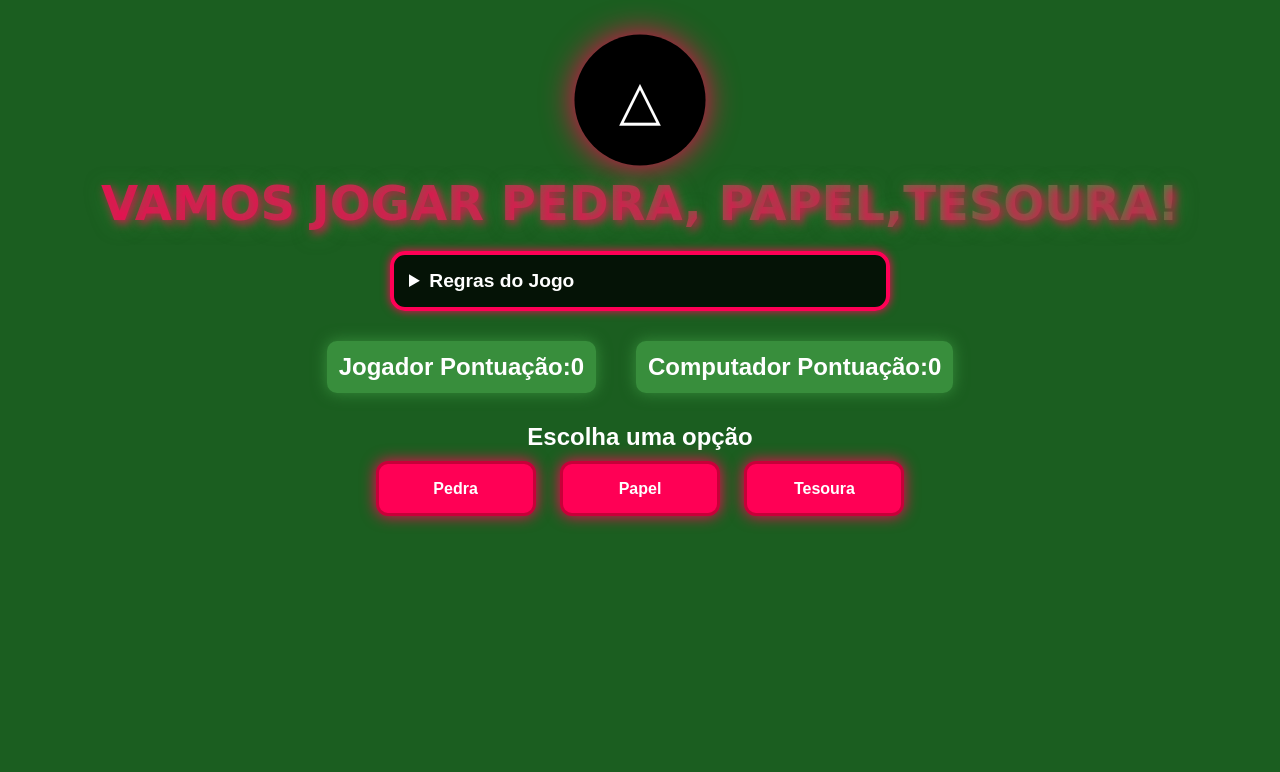
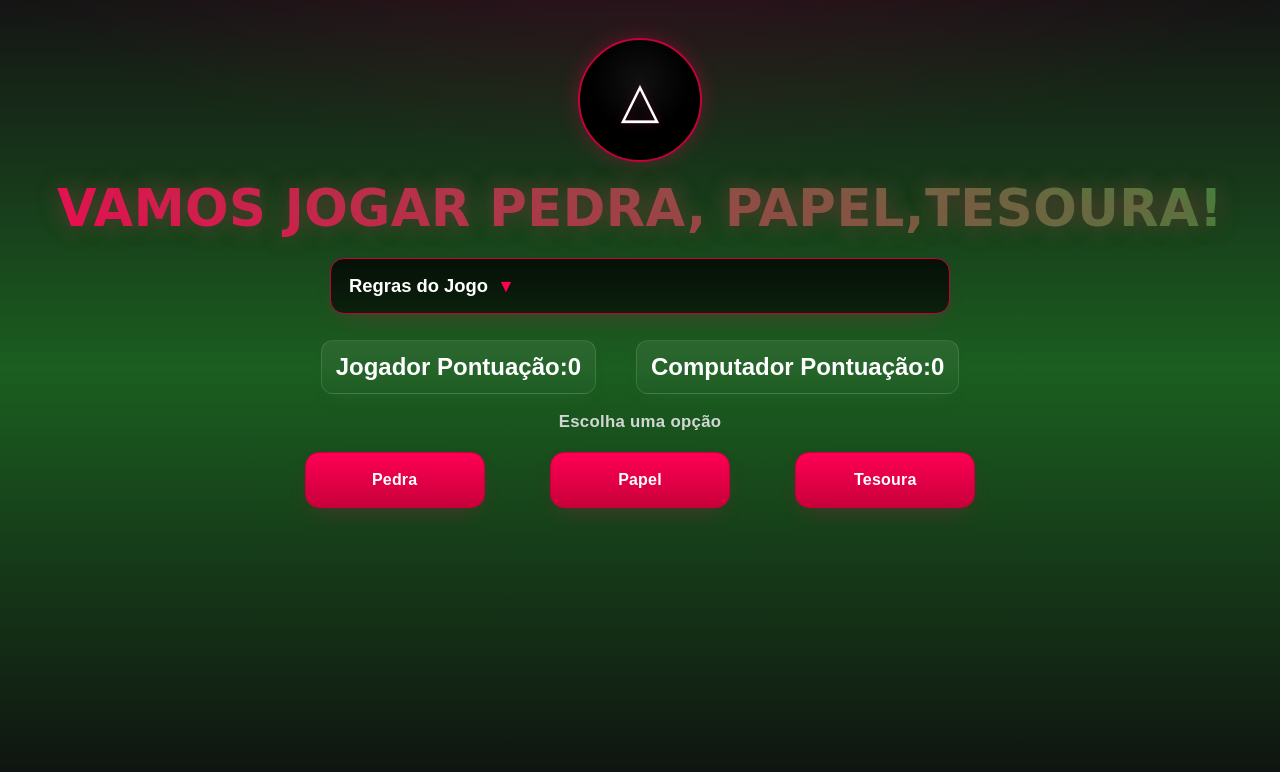
Before and after one commit to oliverkobayashi/JOGO-ROUND6, a plain HTML site: page index.html in a window 1280 px wide. Drawn offline with Linux system fonts and the light colour scheme.

Commit message:
Update estilo.css
- gradient blackground added
- mask and pulse animations
- buttons reworked

```diff
--- a/estilo.css
+++ b/estilo.css
@@ -16,109 +16,147 @@
     --dark-pink: #c70039;
     --white: #ffffff;
     --black: #000000;
+    --pink-glow: rgba(255, 0, 85, 0.28);
+    --green-glow: rgba(56, 142, 60, 0.28);
+    --surface-dark: rgba(0, 0, 0, 0.72);
+    --surface-lite: rgba(255, 255, 255, 0.06);
 }
 
 body {
-    background-color: var(--dark-green);
+    background:
+      radial-gradient(1100px 380px at 50% -8%, rgba(255, 0, 85, 0.12), rgba(255, 0, 85, 0) 60%),
+      linear-gradient(180deg, rgba(0,0,0,0.92) 0%, var(--dark-green) 46%, rgba(0,0,0,0.94) 100%);
     text-align: center;
     color: var(--white);
     font-family: "Poppins", sans-serif;
-    padding: 20px;
+    padding: 20px 20px 32px;
+    min-height: 100dvh;
 }
 
+.app-container {
+  width: min(980px, 92vw);
+  margin: 0 auto;
+}
 
 h1 {
-    margin: 15px 0 20px;
-    font-size: 3rem;
+    margin: 16px 0 18px;
+    font-size: clamp(2rem, 4.2vw, 3.2rem);
     font-weight: 700;
     text-transform: uppercase;
     text-align: center;
+    letter-spacing: 0.5px;
     font-family: "Luckiest Guy", cursive;
-    background: linear-gradient(45deg, var(--pink), var(--light-green));
+    background: linear-gradient(35deg, var(--pink), var(--light-green));
     -webkit-background-clip: text;
+    background-clip: text;
     -webkit-text-fill-color: transparent;
-    text-shadow: 3px 3px 10px rgba(255, 0, 85, 0.8), 3px 3px 20px rgba(56, 142, 60, 0.8);
-    animation: glow 1.5s infinite alternate;
+    text-shadow: 0 0 22px var(--pink-glow), 0 0 26px var(--green-glow);
+    animation: glow 3s ease-in-out infinite alternate;
 }
 
 @keyframes glow {
-    0% {
-        text-shadow: 3px 3px 10px rgba(255, 0, 85, 0.8), 3px 3px 20px rgba(56, 142, 60, 0.8);
-    }
-    100% {
-        text-shadow: 3px 3px 15px rgba(255, 0, 85, 1), 3px 3px 25px rgba(56, 142, 60, 1);
-    }
+    0% { text-shadow: 0 0 16px var(--pink-glow), 0 0 18px var(--green-glow); }
+    100% { text-shadow: 0 0 28px var(--pink-glow), 0 0 30px var(--green-glow); }
 }
 
 main, h1 {
   animation: fadeIn 1s ease-in-out;
 }
 
-
 .mascara-container {
   display: flex;
   justify-content: center;
-  margin-top: 20px;
+  margin-top: 18px;
 }
 
 .mascara {
-  width: 120px;
-  height: 120px;
-  background: var(--black);
+  width: 124px;
+  height: 124px;
+  background: radial-gradient(60% 60% at 50% 35%, #111 0%, var(--black) 70%);
   border-radius: 50%;
   display: flex;
   align-items: center;
   justify-content: center;
-  box-shadow: 0px 0px 20px var(--pink);
-  animation: pulse 1.5s infinite alternate;
+  border: 2px solid var(--dark-pink);
+  box-shadow: 0 0 0 6px rgba(199, 0, 57, 0.22), 0 0 36px var(--pink-glow);
+  animation: pulse 2.6s ease-in-out infinite alternate;
 }
 
 .mascara-simbolo {
   font-size: 50px;
   color: var(--white);
+  text-shadow: 0 0 10px var(--pink-glow);
 }
-
-
-
 
 .btn {
   cursor: pointer;
-  width: 160px;
-  height: 55px;
+  width: 180px;
+  height: 56px;
   font-size: 1rem;
-  font-weight: 600;
-  margin: 10px;
+  font-weight: 700;
+  margin: 8px;
   color: var(--white);
-  background: var(--pink);
-  border: 3px solid var(--dark-pink);
-  border-radius: 12px;
-  box-shadow: 0px 0px 15px var(--pink);
-  transition: all 0.3s ease-in-out;
+  background: linear-gradient(180deg, var(--pink), var(--dark-pink));
+  border: 1.5px solid var(--dark-pink);
+  border-radius: 14px;
+  box-shadow: 0 10px 24px -10px var(--pink-glow);
+  letter-spacing: 0.2px;
+  transition: transform 0.18s ease, box-shadow 0.18s ease, background 0.18s ease, filter 0.18s ease;
+  backdrop-filter: saturate(110%);
 }
 
 .btn:hover {
-  transform: scale(1.1);
-  background: var(--dark-pink);
-  box-shadow: 0px 0px 20px var(--dark-pink);
+  transform: translateY(-2px);
+  filter: brightness(1.04);
+  box-shadow: 0 14px 32px -10px var(--pink-glow);
 }
 
+.btn:focus-visible {
+  outline: 3px solid var(--white);
+  outline-offset: 3px;
+}
+
+.btn:active {
+  transform: translateY(0);
+  filter: brightness(0.98);
+  box-shadow: 0 8px 18px -10px var(--pink-glow);
+}
+
+.btn-emoji {
+  margin-right: 8px;
+}
+
+.btn-label {
+  vertical-align: middle;
+}
 
 .regras-container {
-  padding: 15px;
-  margin: 20px auto;
-  border-radius: 15px;
-  border: 4px solid var(--pink);
-  background: rgba(0, 0, 0, 0.8);
+  padding: 16px 18px;
+  margin: 20px auto 16px;
+  border-radius: 14px;
+  border: 1.5px solid var(--dark-pink);
+  background: linear-gradient(180deg, rgba(0,0,0,0.78), rgba(0,0,0,0.6));
   color: var(--white);
-  max-width: 500px;
+  max-width: 620px;
   text-align: left;
-  box-shadow: 0px 0px 10px var(--pink);
+  box-shadow: 0 10px 24px -12px var(--pink-glow);
 }
 
 .regras-container summary {
-  font-size: 1.2rem;
-  font-weight: bold;
+  font-size: 1.15rem;
+  font-weight: 700;
   cursor: pointer;
+  list-style: none;
+}
+
+.regras-container summary::-webkit-details-marker {
+  display: none;
+}
+
+.regras-container summary::after {
+  content: "▾";
+  margin-left: 8px;
+  color: var(--pink);
 }
 
 .regras-container ul {
@@ -126,53 +164,96 @@ main, h1 {
   margin: 10px 0;
 }
 
+.regras-container p, .regras-container li {
+  line-height: 1.6;
+}
 
 .ponto-container {
   display: flex;
   justify-content: center;
   gap: 40px;
-  margin: 30px 0;
+  margin: 26px 0 18px;
   font-size: 1.5rem;
   font-weight: bold;
 }
 
-.ponto-container strong {
-  background: var(--light-green);
-  padding: 12px;
-  border-radius: 10px;
-  box-shadow: 0px 0px 15px var(--light-green);
+@media (max-width: 520px) {
+  .ponto-container {
+    flex-direction: column;
+    gap: 12px;
+  }
 }
 
+.ponto-container strong {
+  background: linear-gradient(180deg, rgba(255,255,255,0.08), rgba(255,255,255,0.02));
+  padding: 12px 14px;
+  border-radius: 12px;
+  box-shadow: 0 10px 20px -12px var(--green-glow);
+}
 
 .resultados-container {
-  font-size: 1.3rem;
-  margin: 20px 0;
+  font-size: 1.2rem;
+  margin: 18px 0 10px;
+}
+
+.resultados-container p {
+  margin: 8px 0;
+}
+
+.btn-container {
+  display: grid;
+  grid-template-columns: repeat(3, minmax(140px, 1fr));
+  gap: 16px 16px;
+  justify-items: center;
+  width: min(720px, 100%);
+  margin: 12px auto 0;
+}
+
+@media (max-width: 640px) {
+  .btn-container {
+    grid-template-columns: 1fr;
+  }
 }
 
 #vencedor-msg {
-  margin-top: 25px;
-  font-size: 1.8rem;
-  font-weight: bold;
-  text-shadow: 0px 0px 10px var(--pink);
+  margin-top: 20px;
+  font-size: 1.6rem;
+  font-weight: 800;
+  color: var(--white);
+  text-shadow: 0 0 12px var(--pink-glow);
 }
-
 
 .lost {
   animation: shake 0.5s ease-in-out infinite alternate;
   color: var(--pink);
-  text-shadow: 0px 0px 15px var(--pink);
+  text-shadow: 0 0 15px var(--pink-glow);
 }
-
 
 #reset-jogo-btn {
   display: none;
   margin: 20px auto;
-  width: 180px;
-  background: var(--pink);
-  font-size: 1.2rem;
-  text-shadow: 0px 0px 10px var(--dark-pink);
+  width: 220px;
+  background: linear-gradient(180deg, var(--pink), var(--dark-pink));
+  font-size: 1.1rem;
+  text-shadow: 0 0 10px var(--pink-glow);
 }
 
+.ponto-container strong {
+  background: linear-gradient(180deg, rgba(255,255,255,0.08), rgba(255,255,255,0.02));
+  backdrop-filter: blur(6px);
+  -webkit-backdrop-filter: blur(6px);
+  border: 1px solid rgba(255,255,255,0.12);
+}
+
+.escolhas-container { margin-top: 6px; }
+.escolhas-container h2 {
+  font-size: 1.05rem;
+  font-weight: 700;
+  color: #e6e6e6;
+  opacity: 0.9;
+  margin-bottom: 10px;
+  letter-spacing: 0.3px;
+}
 
 @keyframes shake {
   0% {
@@ -197,10 +278,14 @@ main, h1 {
 @keyframes pulse {
   0% {
     transform: scale(1);
-    box-shadow: 0px 0px 20px var(--pink);
+    box-shadow: 0 0 20px var(--pink-glow);
   }
   100% {
-    transform: scale(1.1);
-    box-shadow: 0px 0px 30px var(--pink);
+    transform: scale(1.06);
+    box-shadow: 0 0 28px var(--pink-glow);
   }
 }
+
+@media (prefers-reduced-motion: reduce) {
+  * { animation: none !important; transition: none !important; }
+}
```
